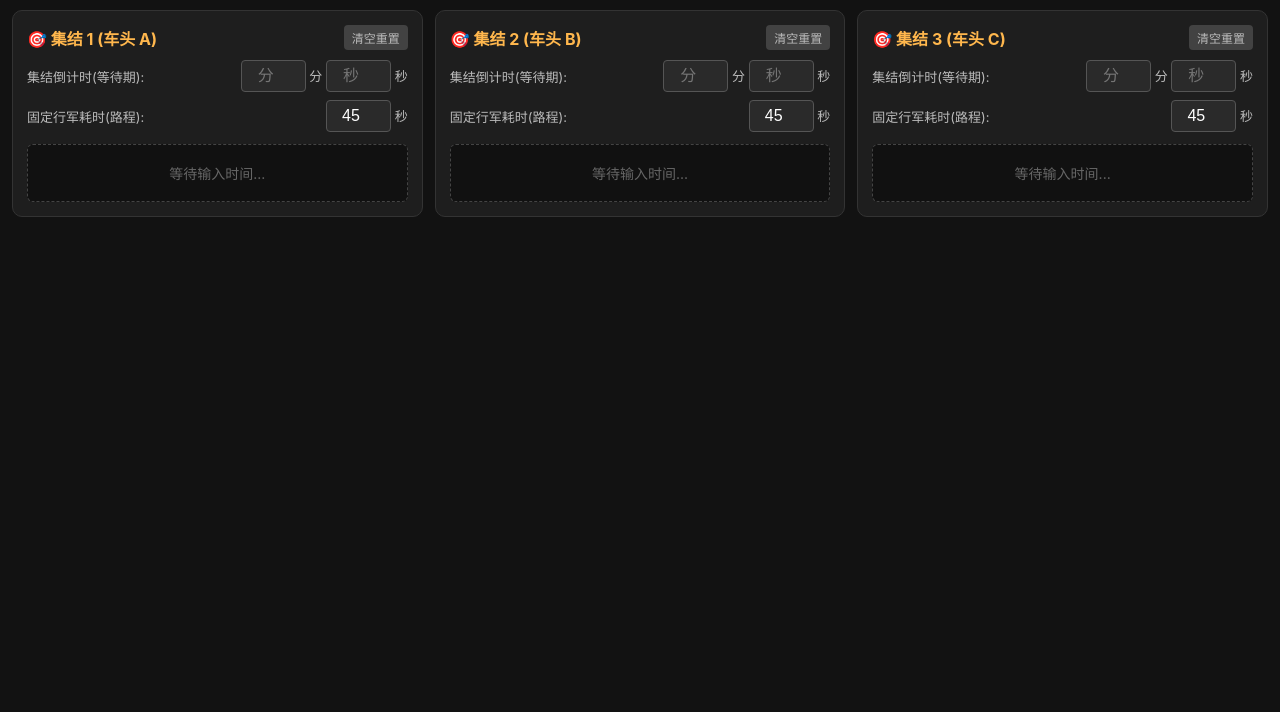
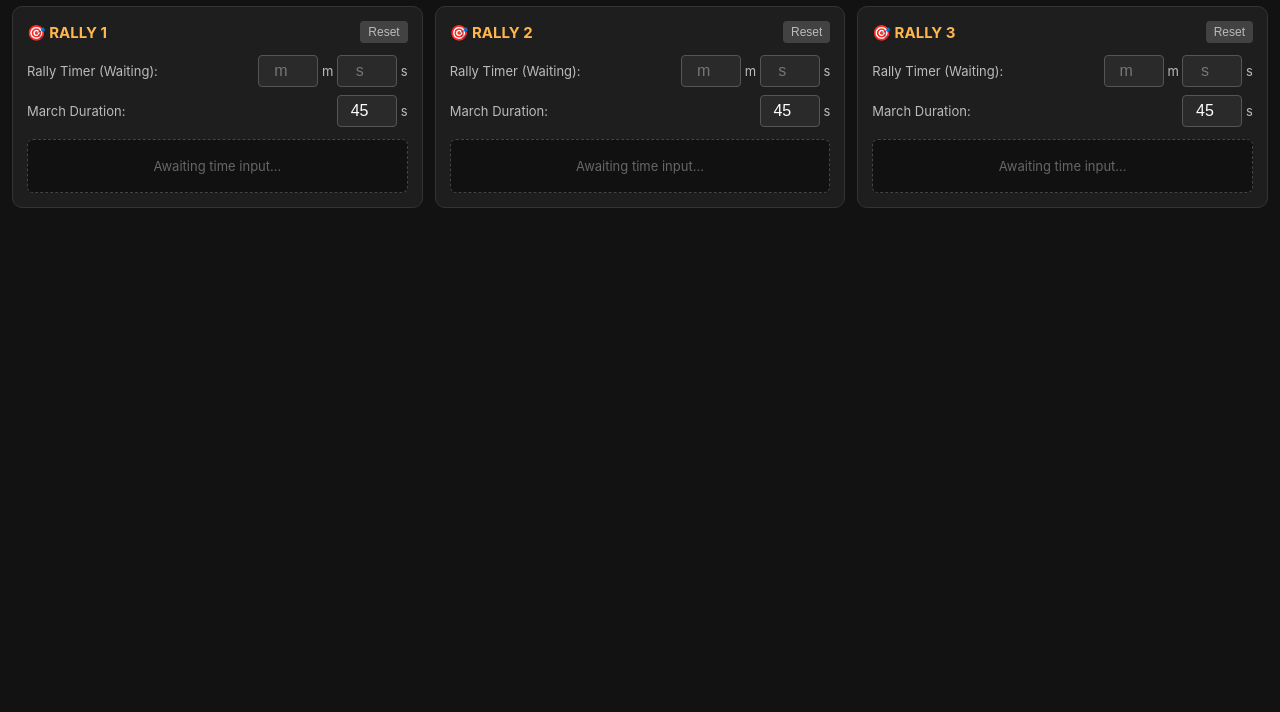
Before and after one commit to 04wy05/castle-timer, a plain HTML site: page index.html in a window 1280 px wide. Shown: the part 88-800 px from the top of the page. Drawn offline with Linux system fonts and the light colour scheme.

Commit message:
Update index.html

```diff
--- a/index.html
+++ b/index.html
@@ -1,114 +1,114 @@
 <!DOCTYPE html>
-<html lang="zh-CN">
+<html lang="en">
 <head>
 <meta charset="UTF-8">
 <meta name="viewport" content="width=device-width, initial-scale=1.0">
-<title>王城战三路集结雷达</title>
+<title>Castle Rally Radar</title>
 <style>
   * { box-sizing: border-box; }
   body { font-family: -apple-system, BlinkMacSystemFont, "Segoe UI", Roboto, monospace; background: #121212; color: #fff; padding: 12px; margin: 0; }
 
   .header { display: flex; justify-content: space-between; align-items: center; background: #1e1e1e; padding: 10px 16px; border-radius: 8px; margin-bottom: 15px; border: 1px solid #333; }
-  .utc-label { font-size: 14px; color: #aaa; }
+  .utc-label { font-size: 13px; color: #aaa; text-transform: uppercase; letter-spacing: 0.5px; }
   .utc-clock { font-size: 24px; font-weight: bold; color: #00e676; letter-spacing: 1px; }
 
   .lanes { display: grid; grid-template-columns: repeat(auto-fit, minmax(300px, 1fr)); gap: 12px; }
   .lane-card { background: #1e1e1e; border-radius: 10px; border: 1px solid #333; padding: 14px; position: relative; }
   .lane-card.danger { border-color: #ff3d00; background: #261414; }
 
-  .lane-title { display: flex; justify-content: space-between; align-items: center; margin-bottom: 10px; }
-  .lane-title span { font-weight: bold; font-size: 16px; color: #ffb74d; }
+  .lane-title { display: flex; justify-content: space-between; align-items: center; margin-bottom: 12px; }
+  .lane-title span { font-weight: bold; font-size: 15px; color: #ffb74d; }
   .btn-clear { background: #424242; border: none; color: #bbb; padding: 4px 8px; border-radius: 4px; cursor: pointer; font-size: 12px; }
 
   .input-row { display: flex; justify-content: space-between; align-items: center; margin-bottom: 8px; font-size: 13px; color: #bbb; }
-  .input-row input { width: 65px; height: 32px; font-size: 16px; text-align: center; border-radius: 4px; border: 1px solid #555; background: #2a2a2a; color: #fff; }
+  .input-row input { width: 60px; height: 32px; font-size: 16px; text-align: center; border-radius: 4px; border: 1px solid #555; background: #2a2a2a; color: #fff; }
 
   .output-box { margin-top: 12px; padding: 10px; background: #111; border-radius: 6px; text-align: center; border: 1px dashed #444; }
-  .hit-utc { font-size: 22px; font-weight: bold; color: #ff5252; letter-spacing: 1px; }
-  .countdown { font-size: 16px; color: #ffeb3b; margin-top: 4px; font-weight: bold; }
-  .status-idle { color: #666; font-size: 14px; padding: 8px 0; }
+  .hit-utc { font-size: 24px; font-weight: bold; color: #ff5252; letter-spacing: 1px; }
+  .countdown { font-size: 15px; color: #ffeb3b; margin-top: 4px; font-weight: bold; }
+  .status-idle { color: #666; font-size: 13px; padding: 8px 0; }
 </style>
 </head>
 <body>
 
 <div class="header">
   <div>
-    <div class="utc-label">游戏服务器时间 (UTC)</div>
+    <div class="utc-label">Server Time (UTC)</div>
     <div class="utc-clock" id="clock">--:--:--</div>
   </div>
-  <div style="font-size: 12px; color: #888;">输入数值即自动同步计算</div>
+  <div style="font-size: 11px; color: #888;">Auto-calculates on input</div>
 </div>
 
 <div class="lanes">
-  <!-- 窗口 1 -->
+  <!-- Lane 1 -->
   <div class="lane-card" id="card-0">
     <div class="lane-title">
-      <span>🎯 集结 1 (车头 A)</span>
-      <button class="btn-clear" onclick="clearLane(0)">清空重置</button>
+      <span>🎯 RALLY 1</span>
+      <button class="btn-clear" onclick="clearLane(0)">Reset</button>
     </div>
     <div class="input-row">
-      <label>集结倒计时(等待期):</label>
+      <label>Rally Timer (Waiting):</label>
       <div>
-        <input type="number" id="waitM-0" placeholder="分" min="0" oninput="recalc(0)"> 分
-        <input type="number" id="waitS-0" placeholder="秒" min="0" max="59" oninput="recalc(0)"> 秒
+        <input type="number" id="waitM-0" placeholder="m" min="0" oninput="recalc(0)"> m
+        <input type="number" id="waitS-0" placeholder="s" min="0" max="59" oninput="recalc(0)"> s
       </div>
     </div>
     <div class="input-row">
-      <label>固定行军耗时(路程):</label>
+      <label>March Duration:</label>
       <div>
-        <input type="number" id="marchS-0" placeholder="秒" value="45" min="0" oninput="recalc(0)"> 秒
+        <input type="number" id="marchS-0" placeholder="s" value="45" min="0" oninput="recalc(0)"> s
       </div>
     </div>
     <div class="output-box" id="out-0">
-      <div class="status-idle">等待输入时间...</div>
+      <div class="status-idle">Awaiting time input...</div>
     </div>
   </div>
 
-  <!-- 窗口 2 -->
+  <!-- Lane 2 -->
   <div class="lane-card" id="card-1">
     <div class="lane-title">
-      <span>🎯 集结 2 (车头 B)</span>
-      <button class="btn-clear" onclick="clearLane(1)">清空重置</button>
+      <span>🎯 RALLY 2</span>
+      <button class="btn-clear" onclick="clearLane(1)">Reset</button>
     </div>
     <div class="input-row">
-      <label>集结倒计时(等待期):</label>
+      <label>Rally Timer (Waiting):</label>
       <div>
-        <input type="number" id="waitM-1" placeholder="分" min="0" oninput="recalc(1)"> 分
-        <input type="number" id="waitS-1" placeholder="秒" min="0" max="59" oninput="recalc(1)"> 秒
+        <input type="number" id="waitM-1" placeholder="m" min="0" oninput="recalc(1)"> m
+        <input type="number" id="waitS-1" placeholder="s" min="0" max="59" oninput="recalc(1)"> s
       </div>
     </div>
     <div class="input-row">
-      <label>固定行军耗时(路程):</label>
+      <label>March Duration:</label>
       <div>
-        <input type="number" id="marchS-1" placeholder="秒" value="45" min="0" oninput="recalc(1)"> 秒
+        <input type="number" id="marchS-1" placeholder="s" value="45" min="0" oninput="recalc(1)"> s
       </div>
     </div>
     <div class="output-box" id="out-1">
-      <div class="status-idle">等待输入时间...</div>
+      <div class="status-idle">Awaiting time input...</div>
     </div>
   </div>
 
-  <!-- 窗口 3 -->
+  <!-- Lane 3 -->
   <div class="lane-card" id="card-2">
     <div class="lane-title">
-      <span>🎯 集结 3 (车头 C)</span>
-      <button class="btn-clear" onclick="clearLane(2)">清空重置</button>
+      <span>🎯 RALLY 3</span>
+      <button class="btn-clear" onclick="clearLane(2)">Reset</button>
     </div>
     <div class="input-row">
-      <label>集结倒计时(等待期):</label>
+      <label>Rally Timer (Waiting):</label>
       <div>
-        <input type="number" id="waitM-2" placeholder="分" min="0" oninput="recalc(2)"> 分
-        <input type="number" id="waitS-2" placeholder="秒" min="0" max="59" oninput="recalc(2)"> 秒
+        <input type="number" id="waitM-2" placeholder="m" min="0" oninput="recalc(2)"> m
+        <input type="number" id="waitS-2" placeholder="s" min="0" max="59" oninput="recalc(2)"> s
       </div>
     </div>
     <div class="input-row">
-      <label>固定行军耗时(路程):</label>
+      <label>March Duration:</label>
       <div>
-        <input type="number" id="marchS-2" placeholder="秒" value="45" min="0" oninput="recalc(2)"> 秒
+        <input type="number" id="marchS-2" placeholder="s" value="45" min="0" oninput="recalc(2)"> s
       </div>
     </div>
     <div class="output-box" id="out-2">
-      <div class="status-idle">等待输入时间...</div>
+      <div class="status-idle">Awaiting time input...</div>
     </div>
   </div>
 </div>
@@ -116,7 +116,6 @@
 <script>
 function pad(n) { return n < 10 ? '0' + n : n; }
 
-// 存储三个窗口的绝对撞击时间戳 (毫秒)
 const targets = [null, null, null];
 
 function updateClock() {
@@ -126,7 +125,6 @@ function updateClock() {
   const s = pad(now.getUTCSeconds());
   document.getElementById('clock').innerText = `${h}:${m}:${s}`;
 
-  // 刷新三个卡片的倒计时
   for (let i = 0; i < 3; i++) {
     renderOutput(i, now.getTime());
   }
@@ -134,7 +132,6 @@ function updateClock() {
 setInterval(updateClock, 1000);
 updateClock();
 
-// 只要输入数字，立即锁定目标时间，消灭按键延迟
 function recalc(i) {
   const waitM = parseInt(document.getElementById(`waitM-${i}`).value) || 0;
   const waitS = parseInt(document.getElementById(`waitS-${i}`).value) || 0;
@@ -144,7 +141,6 @@ function recalc(i) {
   if (totalSec <= 0) {
     targets[i] = null;
   } else {
-    // 立即以当前系统时间推算目标时刻并固定
     targets[i] = Date.now() + totalSec * 1000;
   }
   renderOutput(i, Date.now());
@@ -156,39 +152,10 @@ function renderOutput(i, nowTime) {
   const target = targets[i];
 
   if (!target) {
-    out.innerHTML = `<div class="status-idle">等待输入时间...</div>`;
+    out.innerHTML = `<div class="status-idle">Awaiting time input...</div>`;
     card.classList.remove('danger');
     return;
   }
 
   const diffSec = Math.round((target - nowTime) / 1000);
-  const targetDate = new Date(target);
-  const tStr = `${pad(targetDate.getUTCHours())}:${pad(targetDate.getUTCMinutes())}:${pad(targetDate.getUTCSeconds())}`;
-
-  if (diffSec <= 0) {
-    out.innerHTML = `<div style="color:#ff5252; font-weight:bold; font-size:18px;">💥 已撞击 (${tStr})</div>`;
-    card.classList.remove('danger');
-  } else {
-    // 剩余不到15秒时高亮警报
-    if (diffSec <= 15) {
-      card.classList.add('danger');
-    } else {
-      card.classList.remove('danger');
-    }
-    out.innerHTML = `
-      <div style="font-size:12px; color:#aaa;">撞击时间 (UTC)</div>
-      <div class="hit-utc">${tStr}</div>
-      <div class="countdown">剩 ${diffSec} 秒撞击</div>
-    `;
-  }
-}
-
-function clearLane(i) {
-  document.getElementById(`waitM-${i}`).value = '';
-  document.getElementById(`waitS-${i}`).value = '';
-  targets[i] = null;
-  renderOutput(i, Date.now());
-}
-</script>
-</body>
-</html>
+  const targetDate = new Date
```
